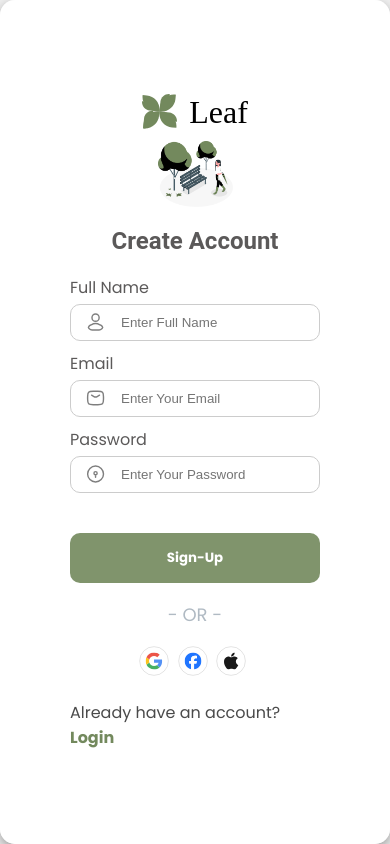
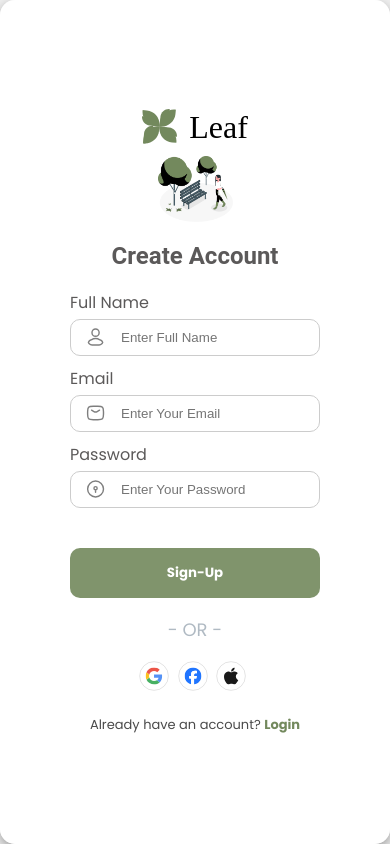
Before and after one commit to Sulaiman2211khan/InternshipTask, a plain HTML site: page index.html in a window 390 px wide. Drawn offline with Linux system fonts and the light colour scheme; some icons are missing; a web font is replaced by a local one.

Commit message:
"some changes"

```diff
--- a/style.css
+++ b/style.css
@@ -300,4 +300,7 @@ input {
         cursor: pointer;
         margin-right: 5px;
     }
+    .lastText{
+        font-size: 13px;
+    }
 }
```
